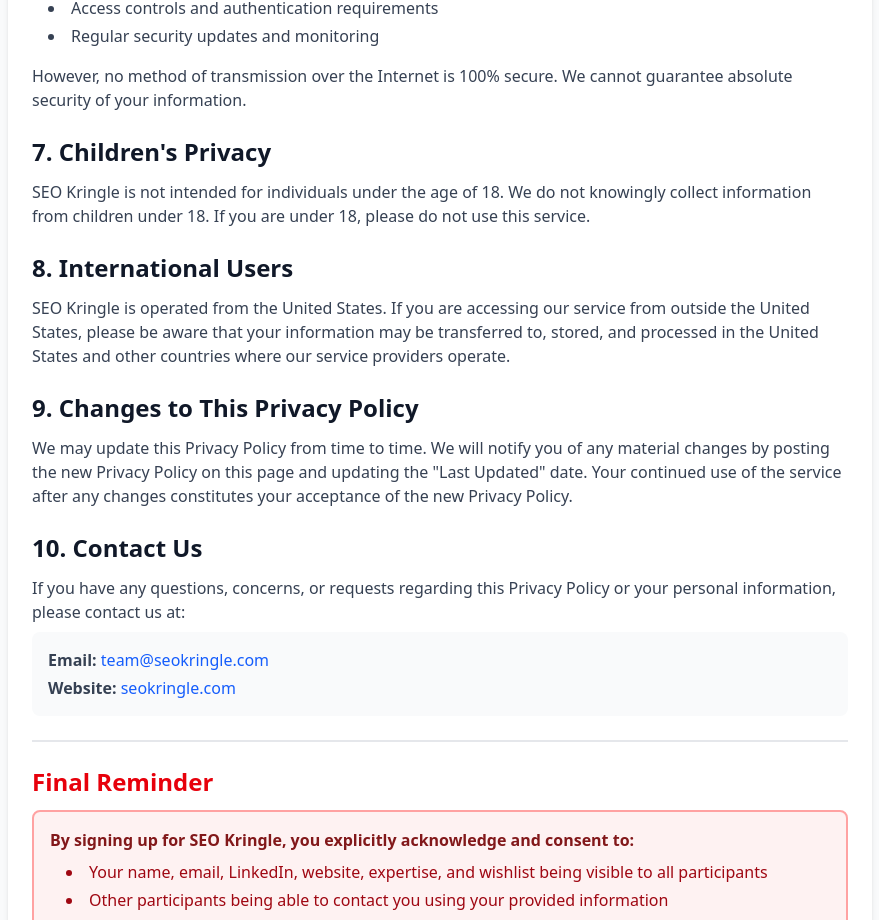
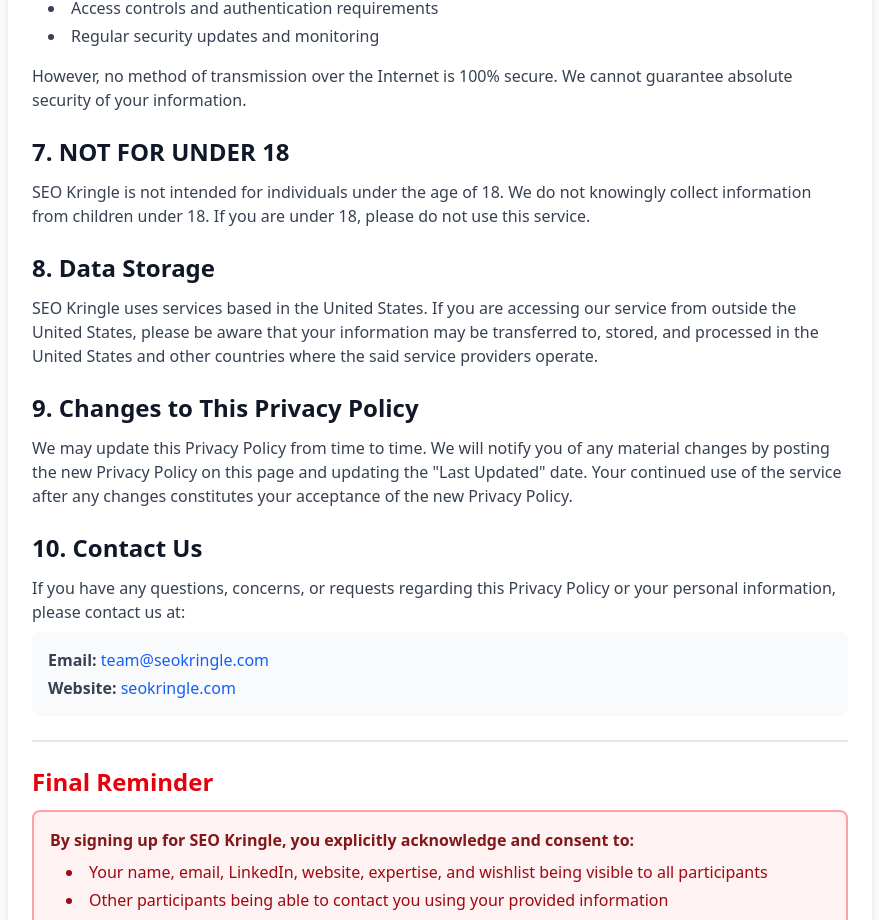
Before and after one commit to riadjoseph/secret-santa-nextjs, a Next.js app: page /privacy-policy in a window 1280 px wide. Shown: the part 2674-3594 px from the top of the page, without its empty margins (200-1079 px from the left). Built offline with nearby package versions, Linux system fonts and the light colour scheme.

Commit message:
Add mandatory email field to profile and update admin access
- Add riad@webforgood.fr as admin user
- Add mandatory email field to profile page with communication disclaimer
- Update validation schema to require email
- Email field pre-fills from user auth or existing profile

```diff
--- a/app/privacy-policy/page.tsx
+++ b/app/privacy-policy/page.tsx
@@ -145,7 +145,7 @@
           </section>
 
           <section>
-            <h2 className="text-2xl font-bold text-gray-900 mb-3">7. Children's Privacy</h2>
+            <h2 className="text-2xl font-bold text-gray-900 mb-3">7. NOT FOR UNDER 18 </h2>
             <p className="mb-4">
               SEO Kringle is not intended for individuals under the age of 18. We do not knowingly collect information
               from children under 18. If you are under 18, please do not use this service.
@@ -153,11 +153,11 @@
           </section>
 
           <section>
-            <h2 className="text-2xl font-bold text-gray-900 mb-3">8. International Users</h2>
+            <h2 className="text-2xl font-bold text-gray-900 mb-3">8. Data Storage</h2>
             <p className="mb-4">
-              SEO Kringle is operated from the United States. If you are accessing our service from outside the United States,
+              SEO Kringle uses services based in the United States. If you are accessing our service from outside the United States,
               please be aware that your information may be transferred to, stored, and processed in the United States and other
-              countries where our service providers operate.
+              countries where the said service providers operate.
             </p>
           </section>
 
--- a/app/profile/page.tsx
+++ b/app/profile/page.tsx
@@ -20,6 +20,7 @@
 
   const [formData, setFormData] = useState({
     name: '',
+    email: '',
     linkedin_url: '',
     website_url: '',
     expertise_level: 'Mid' as 'Junior' | 'Mid' | 'Senior',
@@ -59,6 +60,7 @@
         setProfile(profileData)
         setFormData({
           name: profileData.name || '',
+          email: profileData.email || user.email || '',
           linkedin_url: profileData.linkedin_url || '',
           website_url: profileData.website_url || '',
           expertise_level: profileData.expertise_level || 'Mid',
@@ -68,6 +70,9 @@
             { name: '', url: '' },
           ],
         })
+      } else {
+        // Set email from user auth if no profile exists yet
+        setFormData(prev => ({ ...prev, email: user.email || '' }))
       }
 
       // Load gift assignment
@@ -460,6 +465,23 @@
             </div>
 
             <div>
+              <label htmlFor="email" className="label">
+                Email Address *
+              </label>
+              <input
+                id="email"
+                type="email"
+                value={formData.email}
+                onChange={(e) => setFormData({ ...formData, email: e.target.value })}
+                className="input"
+                required
+              />
+              <p className="text-xs text-gray-600 mt-1">
+                Your email may be used to communicate with you about the Secret Santa exchange.
+              </p>
+            </div>
+
+            <div>
               <label htmlFor="expertise" className="label">
                 SEO Expertise Level *
               </label>
--- a/lib/validation.ts
+++ b/lib/validation.ts
@@ -36,6 +36,7 @@
 // Streamlined participant profile schema (minimal required fields)
 export const participantProfileSchema = z.object({
   name: z.string().min(2, 'Name required').max(100, 'Name too long'),
+  email: z.string().email('Valid email required'),
   expertise_level: z.enum(['Junior', 'Mid', 'Senior'], {
     message: 'Must select expertise level',
   }),
```
